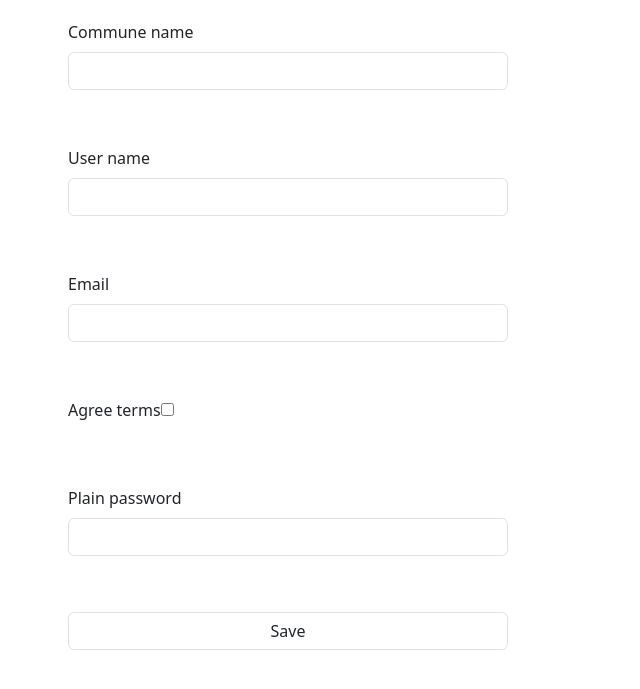
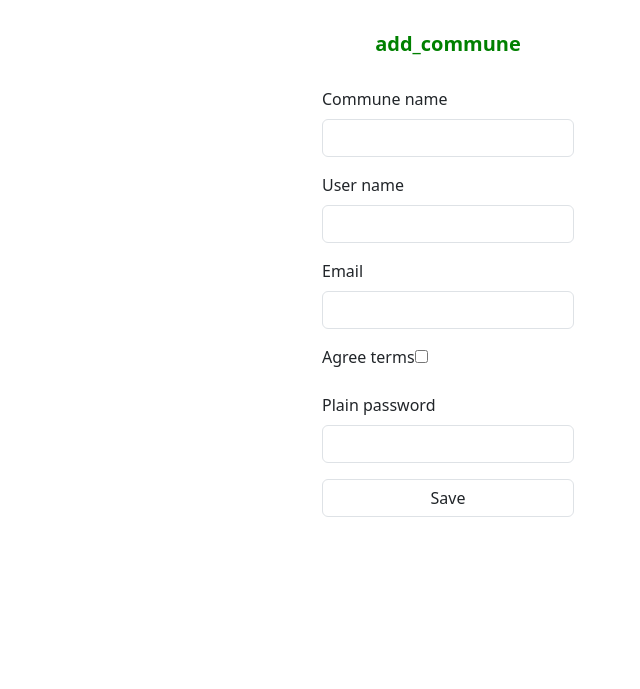
Before and after one commit to sistem442/Shopping, a Symfony app: template templates/commune/new.html.twig in a window 1280 px wide. Shown: the top 689 px of the page, without its empty margins (192-832 px from the left). Run offline with Twig, Linux system fonts and the light colour scheme; the template is opened without the code that fills it, so the values that code supplies are empty; form fields are guessed from the names that the template uses; some libraries are stand-ins or nearby versions.

Commit message:
Work on frontend.

```diff
--- a/public/styles/input.css
+++ b/public/styles/input.css
@@ -75,3 +75,21 @@ textarea:focus, input:focus{
     font-weight: 400;
     line-height: normal;
 }
+.page_name{
+    padding: 30px;
+    color: var(--green, #008000);
+    text-align: center;
+
+    /* Head 1 */
+    font-family: Noto Sans, serif;
+    font-size: 20px;
+    font-style: normal;
+    font-weight: 700;
+    line-height: normal;
+}
+input:-webkit-autofill,
+input:-webkit-autofill:hover,
+input:-webkit-autofill:focus,
+input:-webkit-autofill:active{
+    -webkit-box-shadow: 0 0 0 30px white inset !important;
+}
--- a/public/styles/menu.css
+++ b/public/styles/menu.css
@@ -89,7 +89,7 @@ input[type=checkbox] {
         left: 0;
         text-align: center;
         padding: 16px 0;
-        margin-top: 49px;
+        margin-top: 35px;
     }
 
 
--- a/src/Controller/ProductController.php
+++ b/src/Controller/ProductController.php
@@ -42,6 +42,7 @@ class ProductController extends AbstractController
         }
         return $this->render('product/new.html.twig', [
             'form' => $form,
+            'name' => 'Name'
         ]);
     }
 
--- a/templates/commune/new.html.twig
+++ b/templates/commune/new.html.twig
@@ -1,21 +1,25 @@
 {% extends 'base.html.twig' %}
 {% block title %}{{ 'add_commune'|trans }}{% endblock %}
 {% block body %}
-    <div class="row2">
-
-        <div class="col-9">
-            {% block main %}
-                <div style="margin: auto;width: 50% ">
-                    {{ form_start(form) }}
-                    <div style="padding: 20px">{{ form_row(form.commune_name) }}</div>
-                    <div style="padding: 20px">{{ form_row(form.user_name) }}</div>
-                    <div style="padding: 20px">{{ form_row(form.email) }}</div>
-                    <div style="padding: 20px">{{ form_row(form.agreeTerms) }}</div>
-                    <div style="padding: 20px">{{ form_row(form.plainPassword) }}</div>
-                    <div style="padding: 20px">{{ form_row(form.save) }}</div>
-                    {{ form_end(form) }}
+    <div class="container-fluid" style="width: 414px;">
+        <div class="row">
+            <div class="col-2"></div>
+            <div class="col-8">
+                <div class="row">
+                    <div class="page_name">{{ 'add_commune'|trans }}</div>
+                    {% block main %}
+                        {{ form_start(form) }}
+                        {{ form_row(form.commune_name) }}
+                        {{ form_row(form.user_name) }}
+                        {{ form_row(form.email) }}
+                        {{ form_row(form.agreeTerms) }}
+                        {{ form_row(form.plainPassword) }}
+                        {{ form_row(form.save) }}
+                        {{ form_end(form) }}
+                    {% endblock %}
                 </div>
-            {% endblock %}
+            </div>
+            <div class="col-2"></div>
         </div>
     </div>
 {% endblock %}
--- a/templates/login/index.html.twig
+++ b/templates/login/index.html.twig
@@ -84,7 +84,7 @@
                             <button class="button_green button_generic" type="submit">{{ 'login'|trans }}</button>
                         </div>
 
-
+                    </form>
                     <div class="input_placeholder">
                         <button class="button_white button_generic"
                                 onclick="window.location.href='/{{ app.request.locale }}/commune/new';">
@@ -97,7 +97,7 @@
                             {{ 'Join commune'|trans }}
                         </button>
                     </div>
-                    </form>
+
                 </div>
 
             </div>
```
Also changed, not shown: src/Form/AdminCommuneRegistrationType.php (+8 -5 lines), templates/commune/new_commune_is_created.html.twig (+12 -7 lines), templates/form/my_theme.html.twig (+13 -0 lines), templates/product/new.html.twig (+0 -14 lines), 5 other files. Lines whose indentation alone changed are shown as unchanged.
